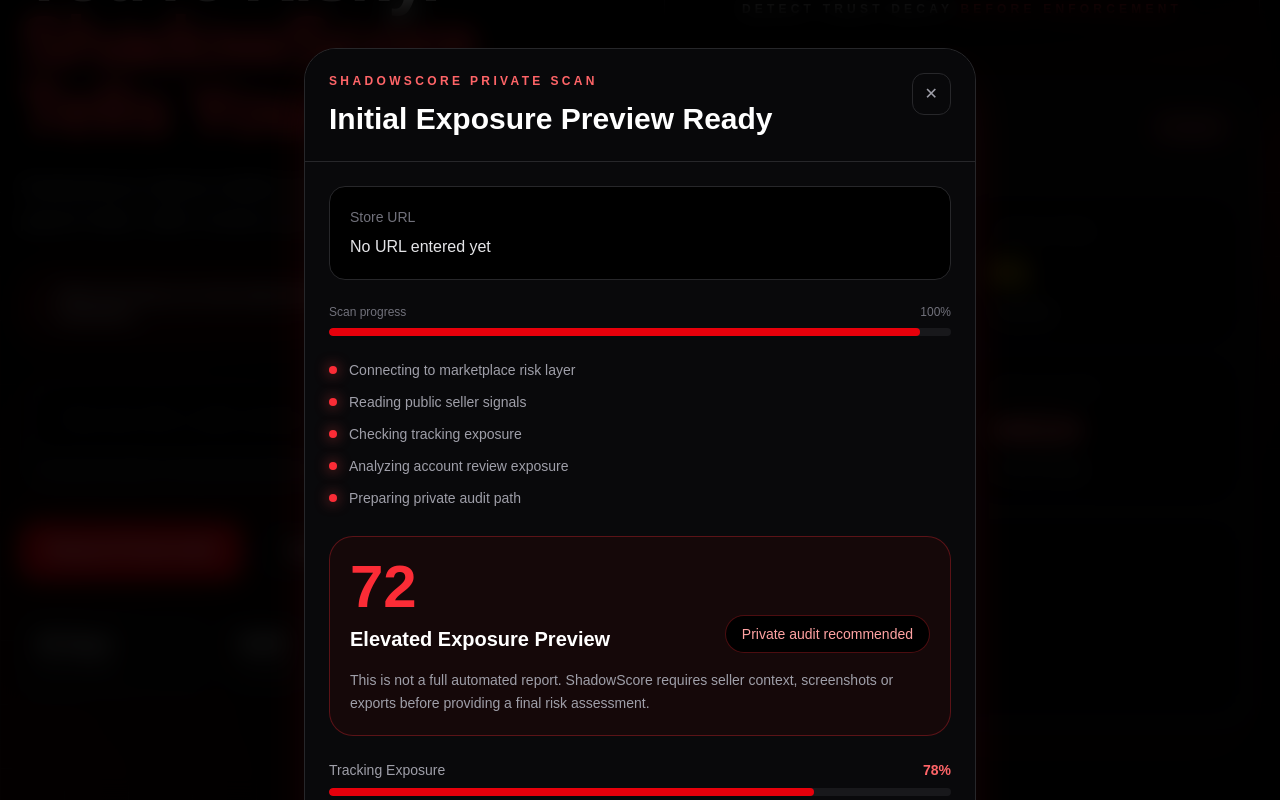
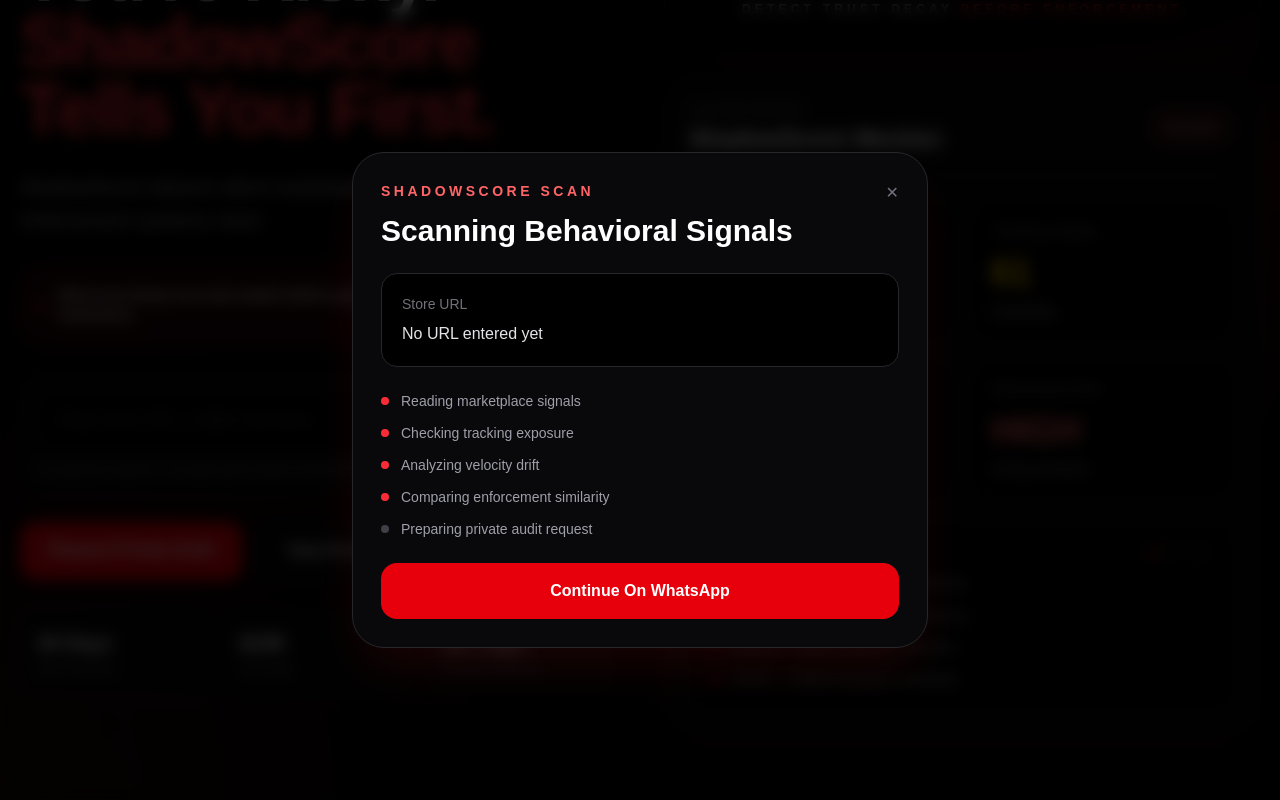
Before and after one commit to best-deal1/shadowscore-platform, a Next.js app: page / in a window 1280 px wide. Both pictures are taken after a click on the button "Scan My Store". Shown: the part 447-1247 px from the top of the page. Built offline with nearby package versions, Linux system fonts and the light colour scheme.

Commit message:
Polish ShadowScore cyber terminal copy

```diff
--- a/app/layout.tsx
+++ b/app/layout.tsx
@@ -9,7 +9,7 @@ export const metadata: Metadata = {
   openGraph: {
     title: "ShadowScore | Marketplace Risk Intelligence",
     description:
-      "Your marketplace is scoring you before it warns you. ShadowScore detects hidden risk before enforcement.",
+      "Your marketplace is scoring you before it warns you. ShadowScore detects silent marketplace exposure before enforcement systems react.",
     url: "https://shadowscore.io",
     siteName: "ShadowScore",
     images: [
@@ -27,7 +27,7 @@ export const metadata: Metadata = {
     card: "summary_large_image",
     title: "ShadowScore | Marketplace Risk Intelligence",
     description:
-      "Detect marketplace trust decay before payout holds, account reviews and enforcement.",
+      "Detect silent marketplace exposure before payout holds, account reviews and enforcement.",
     images: ["/shadowscore-og.jpg"],
   },
   icons: {
--- a/app/page.tsx
+++ b/app/page.tsx
@@ -78,7 +78,7 @@ export default function Home() {
             </h1>
 
             <p className="mt-7 max-w-2xl text-lg leading-relaxed text-zinc-400 md:text-xl">
-              ShadowScore detects hidden marketplace risk signals before payout holds, seller reviews and account restrictions happen.
+              ShadowScore detects silent marketplace exposure before enforcement systems react.
             </p>
 
             <div className="mt-8 rounded-3xl border border-red-500/35 bg-red-500/10 p-4 text-sm text-red-100 shadow-[0_0_35px_rgba(220,38,38,0.12)]">
@@ -151,10 +151,10 @@ export default function Home() {
             </h2>
 
             <div className="mt-12 grid gap-5 md:grid-cols-4">
-              <Stage number="01" title="Observe" text="Reads tracking quality, seller velocity, claims, refunds and buyer signals." />
-              <Stage number="02" title="Score" text="Creates a hidden trust profile and detects marketplace exposure." />
-              <Stage number="03" title="Warn" text="Alerts before risk becomes enforcement, payout hold or seller review." />
-              <Stage number="04" title="Prepare" text="Tells sellers which data to strengthen before the account is exposed." />
+              <Stage number="01" title="Observe" text="Detects marketplace exposure across operational behavior, trust signals and fulfillment consistency." />
+              <Stage number="02" title="Score" text="Translates invisible marketplace signals into a private risk view." />
+              <Stage number="03" title="Warn" text="Warns before exposure becomes a payout hold, account review or restriction." />
+              <Stage number="04" title="Prepare" text="Shows what to stabilize before the marketplace acts." />
             </div>
           </div>
         </section>
@@ -374,7 +374,13 @@ function RiskTerminal() {
       </div>
 
       <div className="mt-6 rounded-2xl border border-zinc-800 bg-black p-5">
-        <div className="mb-3 text-xs font-black uppercase tracking-[0.25em] text-red-400">Live Signal Feed</div>
+        <div className="mb-3 flex items-center justify-between">
+          <div className="text-xs font-black uppercase tracking-[0.25em] text-red-400">Live Signal Feed</div>
+          <div className="flex items-center gap-2 text-[10px] uppercase tracking-[0.22em] text-zinc-500">
+            <span className="h-2 w-2 animate-pulse rounded-full bg-red-500" />
+            Active
+          </div>
+        </div>
         <div className="space-y-3">
           {visibleSignals.map((item) => (
             <div key={item} className="flex items-center gap-3 text-sm text-zinc-400">
@@ -391,11 +397,11 @@ function RiskTerminal() {
 function NetworkMetrics() {
   const baseStats = useMemo(
     () => [
-      { label: "Stores Reviewed", base: 2184, daily: 34, monthly: 312, suffix: "" },
-      { label: "Risk Events", base: 418, daily: 9, monthly: 71, suffix: "" },
-      { label: "Alerts Sent", base: 266, daily: 6, monthly: 48, suffix: "" },
-      { label: "Sellers Stabilized", base: 89, daily: 3, monthly: 19, suffix: "" },
-      { label: "Exposure Monitored", base: 1420000, daily: 62000, monthly: 410000, suffix: "$" },
+      { label: "Stores Reviewed", base: 487, daily: 8, monthly: 63, suffix: "" },
+      { label: "Risk Events", base: 63, daily: 3, monthly: 18, suffix: "" },
+      { label: "Alerts Sent", base: 41, daily: 2, monthly: 13, suffix: "" },
+      { label: "Sellers Stabilized", base: 19, daily: 1, monthly: 7, suffix: "" },
+      { label: "Exposure Monitored", base: 184000, daily: 9000, monthly: 41000, suffix: "$" },
       { label: "Markets Covered", base: 5, daily: 0, monthly: 0, suffix: "" },
     ],
     []
@@ -422,7 +428,7 @@ function NetworkMetrics() {
         <div className="text-center">
           <Kicker text="ShadowScore Network Intelligence" />
           <div className="mt-2 text-sm text-zinc-500">
-            Metrics shown for demonstration during early access.
+            Early Access Network Metrics. Metrics shown for demonstration during early access.
           </div>
         </div>
 
@@ -532,140 +538,64 @@ function MarketplaceLogos() {
 
 function ScanModal({ storeUrl, onClose, href }: { storeUrl: string; onClose: () => void; href: string }) {
   const [step, setStep] = useState(0);
-  const [finished, setFinished] = useState(false);
 
   const scanSteps = useMemo(
-    () => [
-      "Connecting to marketplace risk layer",
-      "Reading public seller signals",
-      "Checking tracking exposure",
-      "Analyzing account review exposure",
-      "Preparing private audit path",
-    ],
+    () => ["Reading marketplace signals", "Checking tracking exposure", "Analyzing velocity drift", "Comparing enforcement similarity", "Preparing private audit request"],
     []
   );
 
   useEffect(() => {
-    if (step >= scanSteps.length) {
-      setFinished(true);
-      return;
-    }
-
-    const timer = setTimeout(() => {
-      setStep((current) => current + 1);
-    }, 520);
-
+    if (step >= scanSteps.length) return;
+    const timer = setTimeout(() => setStep((current) => current + 1), 650);
     return () => clearTimeout(timer);
   }, [step, scanSteps.length]);
 
-  const progress = Math.min(100, Math.round((step / scanSteps.length) * 100));
-
   return (
-    <div className="fixed inset-0 z-50 overflow-y-auto bg-black/85 p-4 backdrop-blur-md">
-      <div className="mx-auto my-8 w-full max-w-2xl rounded-[32px] border border-zinc-800 bg-zinc-950 shadow-2xl shadow-red-950/50">
-        <div className="sticky top-0 z-10 flex items-start justify-between rounded-t-[32px] border-b border-zinc-800 bg-zinc-950/95 p-6 backdrop-blur-xl">
+    <div className="fixed inset-0 z-50 flex items-center justify-center bg-black/80 p-5 backdrop-blur-sm">
+      <div className="w-full max-w-xl rounded-[32px] border border-zinc-800 bg-zinc-950 p-7 shadow-2xl shadow-red-950/40">
+        <div className="flex items-start justify-between">
           <div>
-            <div className="text-xs font-black uppercase tracking-[0.28em] text-red-400">
-              ShadowScore Private Scan
+            <div className="text-sm font-black uppercase tracking-[0.25em] text-red-400">ShadowScore Scan</div>
+            <h3 className="mt-3 text-3xl font-black">{step >= scanSteps.length ? "Elevated Exposure Detected" : "Scanning Behavioral Signals"}</h3>
           </div>
-            <h3 className="mt-3 text-3xl font-black">
-              {finished ? "Initial Exposure Preview Ready" : "Scanning Marketplace Signals"}
-            </h3>
+          <button type="button" onClick={onClose} className="text-zinc-500 hover:text-white">✕</button>
         </div>
 
-          <button
-            type="button"
-            onClick={onClose}
-            className="rounded-xl border border-zinc-800 px-3 py-2 text-zinc-400 transition hover:border-red-500/40 hover:text-white"
-          >
-            ✕
-          </button>
-        </div>
-
-        <div className="p-6">
-          <div className="rounded-2xl border border-zinc-800 bg-black p-5">
+        <div className="mt-6 rounded-2xl border border-zinc-800 bg-black p-5">
           <div className="text-sm text-zinc-500">Store URL</div>
-            <div className="mt-2 break-all text-zinc-200">
-              {storeUrl || "No URL entered yet"}
-            </div>
-          </div>
-
-          <div className="mt-6">
-            <div className="mb-2 flex items-center justify-between text-xs text-zinc-500">
-              <span>Scan progress</span>
-              <span>{progress}%</span>
-            </div>
-            <div className="h-2 overflow-hidden rounded-full bg-zinc-900">
-              <div
-                className="h-full rounded-full bg-red-600 transition-all duration-500"
-                style={{ width: `${progress}%` }}
-              />
-            </div>
+          <div className="mt-2 break-all text-zinc-200">{storeUrl || "No URL entered yet"}</div>
         </div>
 
         <div className="mt-6 space-y-3">
           {scanSteps.map((scanStep, index) => (
             <div key={scanStep} className="flex items-center gap-3 text-sm text-zinc-400">
-                <span
-                  className={`h-2 w-2 rounded-full ${
-                    index < step ? "bg-red-500 shadow-[0_0_14px_rgba(239,68,68,0.8)]" : "bg-zinc-700"
-                  }`}
-                />
+              <span className={`h-2 w-2 rounded-full ${index < step ? "bg-red-500" : "bg-zinc-700"}`} />
               {scanStep}
             </div>
           ))}
         </div>
 
-          {finished && (
-            <div className="mt-7 rounded-3xl border border-red-500/30 bg-red-950/20 p-5">
-              <div className="flex items-end justify-between gap-4">
-                <div>
+        {step >= scanSteps.length && (
+          <>
+            <div className="mt-6 rounded-3xl border border-red-500/30 bg-red-950/20 p-5">
               <div className="text-6xl font-black text-red-500">72</div>
-                  <div className="mt-2 text-xl font-black">Elevated Exposure Preview</div>
-                </div>
-                <div className="rounded-full border border-red-500/30 bg-black px-4 py-2 text-sm text-red-300">
-                  Private audit recommended
-                </div>
+              <div className="mt-2 text-xl font-black">Elevated Risk Similarity</div>
+              <p className="mt-3 text-sm leading-relaxed text-zinc-400">
+                This public scan is limited. A full private audit requires store context, screenshots and exports.
+              </p>
             </div>
 
-              <p className="mt-4 text-sm leading-relaxed text-zinc-400">
-                This is not a full automated report. ShadowScore requires seller context,
-                screenshots or exports before providing a final risk assessment.
-              </p>
-            </div>
-          )}
-
-          {finished && (
             <div className="mt-6 space-y-3">
               <Progress label="Tracking Exposure" value="78%" />
               <Progress label="Marketplace Trust Drift" value="64%" />
               <Progress label="Review Exposure" value="71%" />
             </div>
+          </>
         )}
 
-          <div className="mt-7 grid gap-3 sm:grid-cols-2">
-            <a
-              href={href}
-              target="_blank"
-              rel="noreferrer"
-              className="rounded-2xl bg-red-600 px-7 py-4 text-center font-black hover:bg-red-500"
-            >
+        <a href={href} target="_blank" rel="noreferrer" className="mt-6 block rounded-2xl bg-red-600 px-7 py-4 text-center font-black hover:bg-red-500">
           Continue On WhatsApp
         </a>
-
-            <button
-              type="button"
-              onClick={onClose}
-              className="rounded-2xl border border-zinc-800 px-7 py-4 text-center font-black text-zinc-300 transition hover:border-red-500/40 hover:text-white"
-            >
-              Back To Site
-            </button>
-          </div>
-
-          <div className="mt-4 text-center text-xs text-zinc-600">
-            No password required. First paid audit includes 30-Day Risk Protection.
-          </div>
-        </div>
       </div>
     </div>
   );
```
Lines whose indentation alone changed are shown as unchanged.
